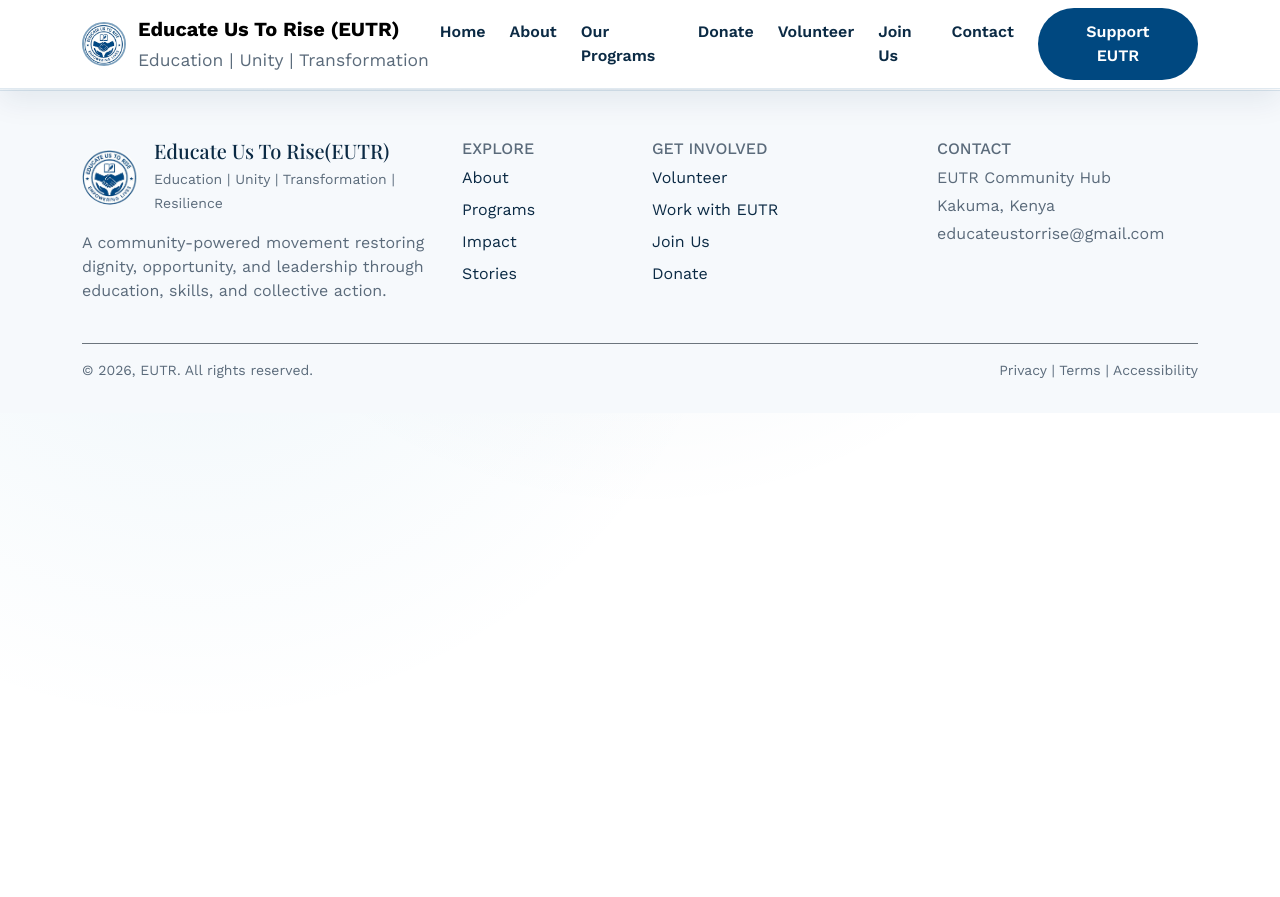
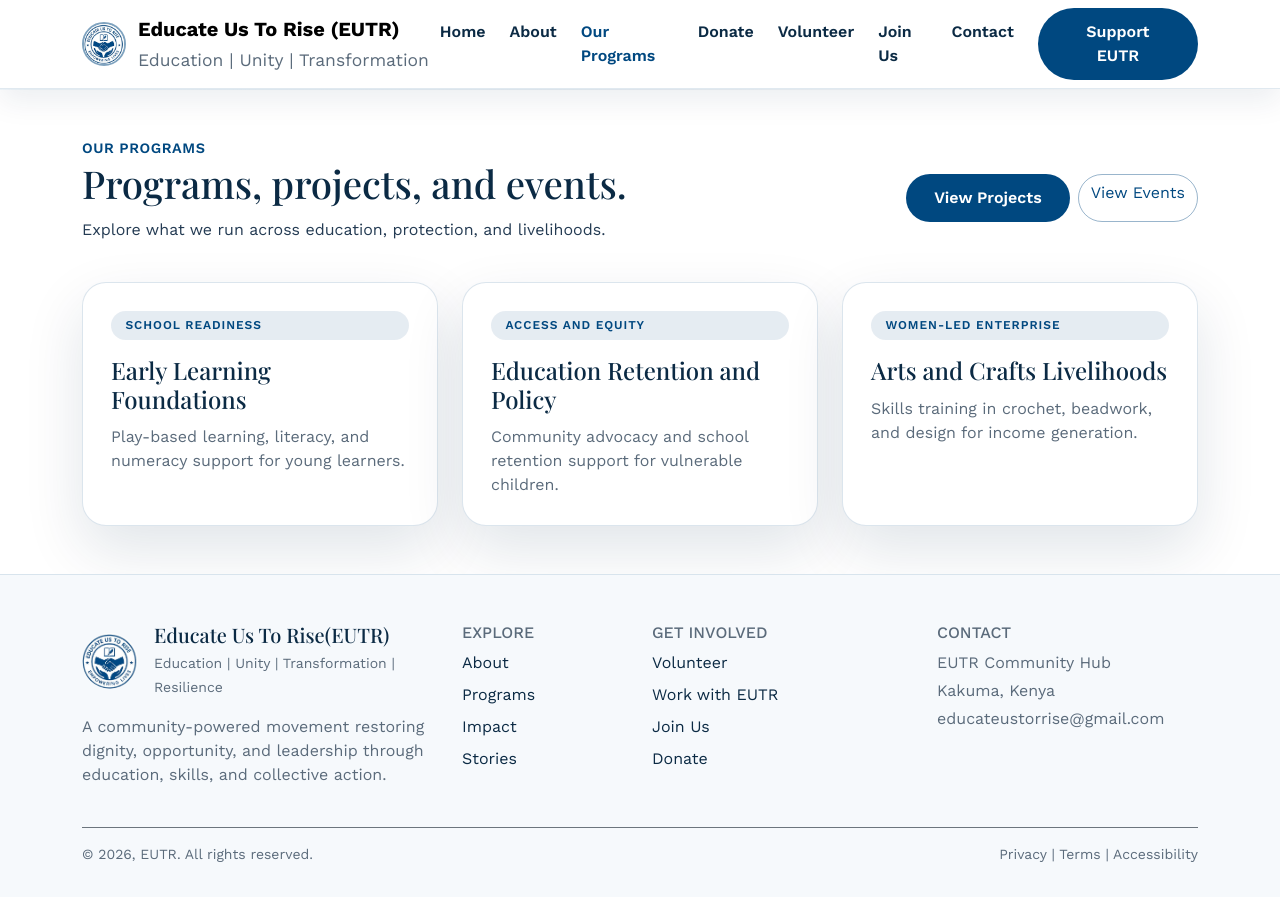
Before and after one commit to chanmiabek/EUTR-client-side, a React (Create React App) app: page /programs in a window 1280 px wide. Before the commit the page ends 800 px from the top, so only its background shows below. Built offline with nearby package versions, Linux system fonts and the light colour scheme; no server answers.

Commit message:
update my files

```diff
--- a/src/App.js
+++ b/src/App.js
@@ -10,6 +10,9 @@
 import Volunteer from "./pages/Volunteer";
 import JoinUs from "./pages/JoinUs";
 import Contact from "./pages/Contact";
+import Programs from "./pages/programs";
+import Projects from "./pages/Projects";
+import Events from "./pages/Events";
 
 function App() {
   return (
@@ -24,6 +27,9 @@
           <Route path="/volunteer" element={<Volunteer />} />
           <Route path="/join-us" element={<JoinUs />} />
           <Route path="/contact" element={<Contact />} />
+          <Route path="/programs" element={<Programs />} />
+          <Route path="/projects" element={<Projects />} />
+          <Route path="/events" element={<Events />} />
         </Routes>
       </main>
       <SiteFooter />
--- a/src/components/SiteNavbar.js
+++ b/src/components/SiteNavbar.js
@@ -5,7 +5,7 @@
 const links = [
   { label: "Home", to: "/" },
   { label: "About", to: "/about" },
-  { label: "Our Programs", to: "#programs", type: "hash" },
+  { label: "Our Programs", to: "/programs" },
   { label: "Donate", to: "/donate" },
   { label: "Volunteer", to: "/volunteer" },
   { label: "Join Us", to: "/join-us" },
@@ -38,11 +38,6 @@
           <ul className="navbar-nav ms-auto mb-2 mb-lg-0 gap-lg-2">
             {links.map((link) => (
               <li className="nav-item" key={link.to}>
-                {link.type === "hash" ? (
-                  <a className="nav-link" href={link.to}>
-                    {link.label}
-                  </a>
-                ) : (
                 <NavLink
                   to={link.to}
                   className={({ isActive }) =>
@@ -52,7 +47,6 @@
                 >
                   {link.label}
                 </NavLink>
-                )}
               </li>
             ))}
           </ul>
--- /dev/null
+++ b/src/pages/Events.js
@@ -0,0 +1,103 @@
+import React, { useEffect, useState } from "react";
+
+const fallbackEvents = [
+  {
+    title: "Back-to-School Learning Fair",
+    date: "2026-03-20",
+    location: "Kakuma Learning Hub",
+    tag: "Education",
+    description: "Enrollment support, school kits, and parent orientation."
+  },
+  {
+    title: "Women in Artistry Showcase",
+    date: "2026-04-12",
+    location: "Community Market Hall",
+    tag: "Livelihoods",
+    description: "Community exhibition of crochet, beadwork, and design."
+  },
+  {
+    title: "Family Unity Dialogue",
+    date: "2026-05-08",
+    location: "EUTR Community Center",
+    tag: "Community",
+    description: "Public forum on child protection and social cohesion."
+  }
+];
+
+const normalizeEvents = (data) => {
+  if (Array.isArray(data)) return data;
+  if (data && Array.isArray(data.results)) return data.results;
+  return [];
+};
+
+function Events() {
+  const [events, setEvents] = useState(fallbackEvents);
+  const [loading, setLoading] = useState(true);
+
+  useEffect(() => {
+    let isMounted = true;
+
+    const loadEvents = async () => {
+      try {
+        const response = await fetch("/api/events/");
+        if (!response.ok) throw new Error("Failed to load events");
+        const data = await response.json();
+        const normalized = normalizeEvents(data);
+        if (isMounted && normalized.length) {
+          setEvents(
+            normalized.map((event) => ({
+              title: event?.title || "Event",
+              date: event?.date || "TBA",
+              location: event?.location || "TBA",
+              tag: event?.tag || event?.category || "Community",
+              description:
+                event?.description || event?.copy || "Event details coming soon."
+            }))
+          );
+        }
+      } catch (error) {
+        if (isMounted) {
+          setEvents(fallbackEvents);
+        }
+      } finally {
+        if (isMounted) setLoading(false);
+      }
+    };
+
+    loadEvents();
+
+    return () => {
+      isMounted = false;
+    };
+  }, []);
+
+  return (
+    <section className="section section-tight">
+      <div className="container">
+        <div className="section-title">Events</div>
+        <h1 className="section-heading">Community gatherings and workshops.</h1>
+        <p className="section-copy">
+          Upcoming events are synced from your backend and shown here for navigation.
+        </p>
+        {loading && <p className="text-muted">Loading events...</p>}
+        <div className="row gy-3 mt-1">
+          {events.map((event, index) => (
+            <div className="col-lg-4" key={`${event.title}-${index}`}>
+              <div className="event-card">
+                <div className="event-tag">{event.tag}</div>
+                <h5>{event.title}</h5>
+                <div className="event-meta">
+                  <span>{event.date}</span>
+                  <span>{event.location}</span>
+                </div>
+                <p className="text-muted mb-0">{event.description}</p>
+              </div>
+            </div>
+          ))}
+        </div>
+      </div>
+    </section>
+  );
+}
+
+export default Events;
--- /dev/null
+++ b/src/pages/Projects.js
@@ -0,0 +1,90 @@
+import React, { useEffect, useState } from "react";
+
+const fallbackProjects = [
+  {
+    title: "Community Learning Labs",
+    tag: "Education",
+    copy: "After-school tutoring, digital literacy, and mentorship in safe learning spaces."
+  },
+  {
+    title: "Safe Homes Network",
+    tag: "Protection",
+    copy: "Case support, family referrals, and child safeguarding follow-up."
+  },
+  {
+    title: "Women in Enterprise",
+    tag: "Livelihoods",
+    copy: "Business skills, savings circles, and market linkage support for caregivers."
+  }
+];
+
+const normalizeProjects = (data) => {
+  if (Array.isArray(data)) return data;
+  if (data && Array.isArray(data.results)) return data.results;
+  return [];
+};
+
+function Projects() {
+  const [projects, setProjects] = useState(fallbackProjects);
+  const [loading, setLoading] = useState(true);
+
+  useEffect(() => {
+    let isMounted = true;
+
+    const loadProjects = async () => {
+      try {
+        const response = await fetch("/api/projects/");
+        if (!response.ok) throw new Error("Failed to load projects");
+        const data = await response.json();
+        const normalized = normalizeProjects(data);
+        if (isMounted && normalized.length) {
+          setProjects(
+            normalized.map((project) => ({
+              title: project?.title || "Project",
+              tag: project?.tag || project?.category || "Community",
+              copy: project?.copy || project?.description || "Project details coming soon."
+            }))
+          );
+        }
+      } catch (error) {
+        if (isMounted) {
+          setProjects(fallbackProjects);
+        }
+      } finally {
+        if (isMounted) setLoading(false);
+      }
+    };
+
+    loadProjects();
+
+    return () => {
+      isMounted = false;
+    };
+  }, []);
+
+  return (
+    <section className="section section-tight">
+      <div className="container">
+        <div className="section-title">Projects</div>
+        <h1 className="section-heading">Current projects in motion.</h1>
+        <p className="section-copy">
+          These projects are co-led with community partners and can be managed from the backend.
+        </p>
+        {loading && <p className="text-muted">Loading projects...</p>}
+        <div className="row gy-3 mt-1">
+          {projects.map((project, index) => (
+            <div className="col-md-6" key={`${project.title}-${index}`}>
+              <div className="project-card">
+                <div className="badge-pill mb-2">{project.tag}</div>
+                <h5>{project.title}</h5>
+                <p className="text-muted mb-0">{project.copy}</p>
+              </div>
+            </div>
+          ))}
+        </div>
+      </div>
+    </section>
+  );
+}
+
+export default Projects;
--- a/src/pages/programs.js
+++ b/src/pages/programs.js
@@ -0,0 +1,106 @@
+import React, { useEffect, useState } from "react";
+import { Link } from "react-router-dom";
+
+const fallbackPrograms = [
+  {
+    title: "Early Learning Foundations",
+    focus: "School readiness",
+    description: "Play-based learning, literacy, and numeracy support for young learners."
+  },
+  {
+    title: "Education Retention and Policy",
+    focus: "Access and equity",
+    description: "Community advocacy and school retention support for vulnerable children."
+  },
+  {
+    title: "Arts and Crafts Livelihoods",
+    focus: "Women-led enterprise",
+    description: "Skills training in crochet, beadwork, and design for income generation."
+  }
+];
+
+const normalizePrograms = (data) => {
+  if (Array.isArray(data)) return data;
+  if (data && Array.isArray(data.results)) return data.results;
+  return [];
+};
+
+function Programs() {
+  const [programs, setPrograms] = useState(fallbackPrograms);
+  const [loading, setLoading] = useState(true);
+
+  useEffect(() => {
+    let isMounted = true;
+
+    const loadPrograms = async () => {
+      try {
+        const response = await fetch("/api/programs/");
+        if (!response.ok) throw new Error("Failed to load programs");
+        const data = await response.json();
+        const normalized = normalizePrograms(data);
+        if (isMounted && normalized.length) {
+          setPrograms(
+            normalized.map((program) => ({
+              title: program?.title || "Program",
+              focus: program?.focus || program?.category || "Community program",
+              description:
+                program?.copy || program?.description || "Program details coming soon."
+            }))
+          );
+        }
+      } catch (error) {
+        if (isMounted) {
+          setPrograms(fallbackPrograms);
+        }
+      } finally {
+        if (isMounted) setLoading(false);
+      }
+    };
+
+    loadPrograms();
+
+    return () => {
+      isMounted = false;
+    };
+  }, []);
+
+  return (
+    <section className="section section-tight">
+      <div className="container">
+        <div className="row align-items-center gy-4 mb-4">
+          <div className="col-lg-8">
+            <div className="section-title">Our Programs</div>
+            <h1 className="section-heading">Programs, projects, and events.</h1>
+            <p className="section-copy">
+              Explore what we run across education, protection, and livelihoods.
+            </p>
+          </div>
+          <div className="col-lg-4 d-flex gap-2 flex-wrap justify-content-lg-end">
+            <Link className="btn btn-accent" to="/projects">
+              View Projects
+            </Link>
+            <Link className="btn btn-outline-light" to="/events">
+              View Events
+            </Link>
+          </div>
+        </div>
+
+        {loading && <p className="text-muted">Loading programs...</p>}
+
+        <div className="row gy-4">
+          {programs.map((program, index) => (
+            <div className="col-md-4" key={`${program.title}-${index}`}>
+              <div className="program-card h-100">
+                <div className="badge-pill mb-3">{program.focus}</div>
+                <h4>{program.title}</h4>
+                <p className="text-muted mb-0">{program.description}</p>
+              </div>
+            </div>
+          ))}
+        </div>
+      </div>
+    </section>
+  );
+}
+
+export default Programs;
```
Lines whose indentation alone changed are shown as unchanged.
